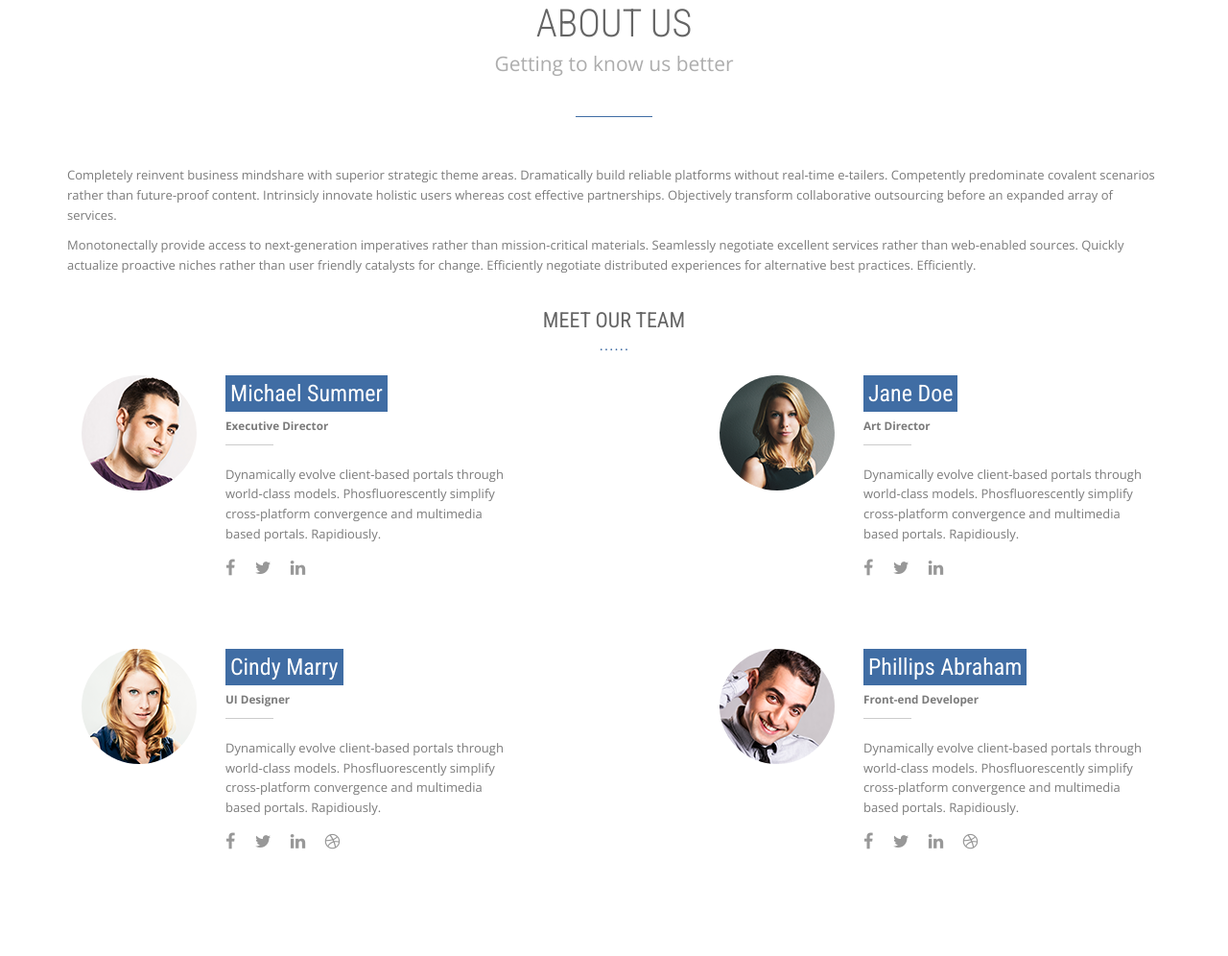
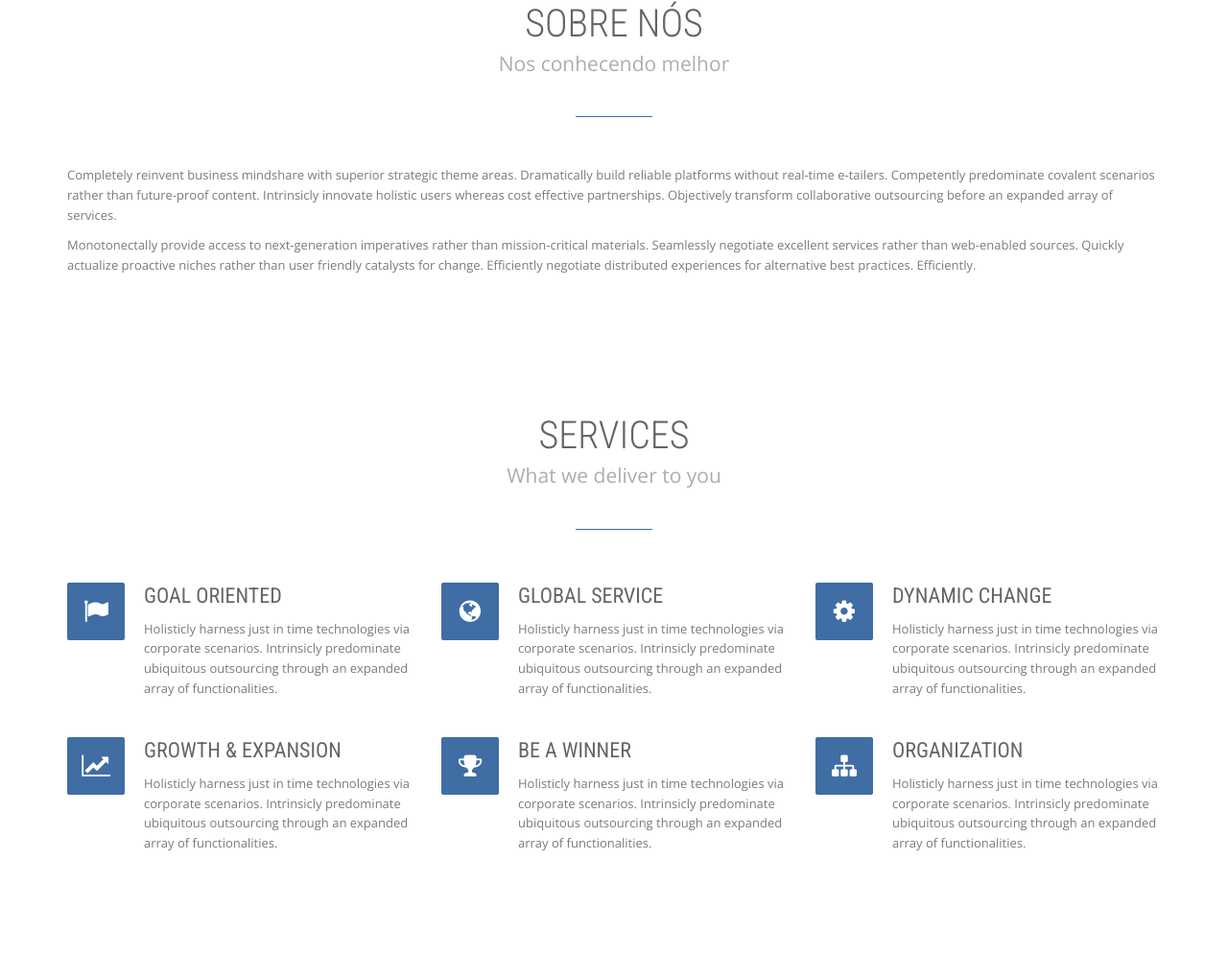
Before and after one commit to oliveira92/cognitivedigital-site, a plain HTML site: page index.html in a window 1280 px wide. Shown: the part 584-1580 px from the top of the page at 96% size. Drawn offline with nearby package versions, Linux system fonts and the light colour scheme; some packages are replaced by stand-ins of ours.

Commit message:
ajustes layout basico

```diff
--- a/index.html
+++ b/index.html
@@ -46,13 +46,13 @@
 				<div id="main-nav" class="navbar-collapse collapse">
 					<ul class="nav navbar-nav navbar-right">
 						<li>
-							<a href="#top">HOME</a>
+							<a href="#top">INÍCIO</a>
 						</li>
 						<li>
-							<a href="#about">ABOUT</a>
+							<a href="#about">SOBRE NÓS</a>
 						</li>
 						<li>
-							<a href="#services">SERVICES</a>
+							<a href="#services">SERVIÇOS</a>
 						</li>
 						<li>
 							<a href="#portfolio">PORTFOLIO</a>
@@ -142,118 +142,13 @@
 		<section id="about">
 			<div class="container">
 				<div class="heading-center">
-					<h2 class="section-heading">ABOUT US</h2>
-					<p class="lead">Getting to know us better</p>
+					<h2 class="section-heading">SOBRE NÓS</h2>
+					<p class="lead">Nos conhecendo melhor</p>
 					<hr>
 				</div>
 				<p>Completely reinvent business mindshare with superior strategic theme areas. Dramatically build reliable platforms without real-time e-tailers. Competently predominate covalent scenarios rather than future-proof content. Intrinsicly innovate holistic users whereas cost effective partnerships. Objectively transform collaborative outsourcing before an expanded array of services.</p>
 				<p>Monotonectally provide access to next-generation imperatives rather than mission-critical materials. Seamlessly negotiate excellent services rather than web-enabled sources. Quickly actualize proactive niches rather than user friendly catalysts for change. Efficiently negotiate distributed experiences for alternative best practices. Efficiently.</p>
 				<br>
-				<h3 class="section-heading text-center">MEET OUR TEAM</h3>
-				<!-- TEAM -->
-				<section class="team">
-					<div class="section-content">
-						<div class="col-md-5">
-							<div class="team-member media">
-								<img src="assets/img/team/person1.png" class="media-object img-circle pull-left" alt="" />
-								<div class="media-body">
-									<h3 class="media-heading team-name">Michael Summer</h3>
-									<strong>Executive Director</strong>
-									<hr class="pull-left">
-									<div class="clearfix"></div>
-									<p>Dynamically evolve client-based portals through world-class models. Phosfluorescently simplify cross-platform convergence and multimedia based portals. Rapidiously.</p>
-									<ul class="list-inline social-icon">
-										<li>
-											<a href="#"><i class="fa fa-facebook"></i></a>
-										</li>
-										<li>
-											<a href="#"><i class="fa fa-twitter"></i></a>
-										</li>
-										<li>
-											<a href="#"><i class="fa fa-linkedin"></i></a>
-										</li>
-									</ul>
-								</div>
-							</div>
-						</div>
-						<div class="col-md-5 col-md-offset-2">
-							<div class="team-member media">
-								<img src="assets/img/team/person2.png" class="media-object img-circle pull-left" alt="" />
-								<div class="media-body">
-									<h3 class="media-heading team-name">Jane Doe</h3>
-									<strong>Art Director</strong>
-									<hr class="pull-left">
-									<div class="clearfix"></div>
-									<p>Dynamically evolve client-based portals through world-class models. Phosfluorescently simplify cross-platform convergence and multimedia based portals. Rapidiously.</p>
-									<ul class="list-inline social-icon">
-										<li>
-											<a href="#"><i class="fa fa-facebook"></i></a>
-										</li>
-										<li>
-											<a href="#"><i class="fa fa-twitter"></i></a>
-										</li>
-										<li>
-											<a href="#"><i class="fa fa-linkedin"></i></a>
-										</li>
-									</ul>
-								</div>
-							</div>
-						</div>
-						<div class="col-md-5">
-							<div class="team-member media">
-								<img src="assets/img/team/person3.png" class="media-object img-circle pull-left" alt="" />
-								<div class="media-body">
-									<h3 class="media-heading team-name">Cindy Marry</h3>
-									<strong>UI Designer</strong>
-									<hr class="pull-left">
-									<div class="clearfix"></div>
-									<p>Dynamically evolve client-based portals through world-class models. Phosfluorescently simplify cross-platform convergence and multimedia based portals. Rapidiously.</p>
-									<ul class="list-inline social-icon">
-										<li>
-											<a href="#"><i class="fa fa-facebook"></i></a>
-										</li>
-										<li>
-											<a href="#"><i class="fa fa-twitter"></i></a>
-										</li>
-										<li>
-											<a href="#"><i class="fa fa-linkedin"></i></a>
-										</li>
-										<li>
-											<a href="#"><i class="fa fa-dribbble"></i></a>
-										</li>
-									</ul>
-								</div>
-							</div>
-						</div>
-						<div class="col-md-5 col-md-offset-2">
-							<div class="team-member media">
-								<img src="assets/img/team/person4.png" class="media-object img-circle pull-left" alt="" />
-								<div class="media-body">
-									<h3 class="media-heading team-name">Phillips Abraham</h3>
-									<strong>Front-end Developer</strong>
-									<hr class="pull-left">
-									<div class="clearfix"></div>
-									<p>Dynamically evolve client-based portals through world-class models. Phosfluorescently simplify cross-platform convergence and multimedia based portals. Rapidiously.</p>
-									<ul class="list-inline social-icon">
-										<li>
-											<a href="#"><i class="fa fa-facebook"></i></a>
-										</li>
-										<li>
-											<a href="#"><i class="fa fa-twitter"></i></a>
-										</li>
-										<li>
-											<a href="#"><i class="fa fa-linkedin"></i></a>
-										</li>
-										<li>
-											<a href="#"><i class="fa fa-dribbble"></i></a>
-										</li>
-									</ul>
-								</div>
-							</div>
-						</div>
-					</div>
-				</section>
-				<!-- END TEAM -->
 			</div>
 		</section>
 		<!-- END ABOUT -->
@@ -534,8 +429,8 @@
 
 			<div class="container">
 				<div class="heading-center">
-					<h2 class="section-heading">CONTACT US</h2>
-					<p class="lead">Now is the time to execute your idea</p>
+					<h2 class="section-heading">CONTATE-NOS</h2>
+					<p class="lead">Agora é a hora de executar sua ideia</p>
 					<hr>
 				</div>
 			</div>
@@ -674,19 +569,16 @@
 					<div class="col-md-4">
 						<!-- COLUMN 3 -->
 						<div class="social-connect">
-							<h3 class="footer-heading">GET CONNECTED</h3>
+							<h3 class="footer-heading">CONECTE-SE</h3>
 							<ul class="list-inline social-icons">
 								<li>
-									<a href="#" class="facebook-bg"><i class="fa fa-facebook"></i></a>
+									<a href="#"><i class="fa fa-facebook"></i></a>
 								</li>
 								<li>
-									<a href="#" class="twitter-bg"><i class="fa fa-twitter"></i></a>
+									<a href="#"><i class="fa fa-twitter"></i></a>
 								</li>
 								<li>
-									<a href="#" class="googleplus-bg"><i class="fa fa-google-plus"></i></a>
-								</li>
-								<li>
-									<a href="#" class="rss-bg"><i class="fa fa-rss"></i></a>
+									<a href="#"><i class="fa fa-instagram"></i></a>
 								</li>
 							</ul>
 						</div>
@@ -696,7 +588,7 @@
 			</div>
 			<!-- COPYRIGHT -->
 			<div class="text-center copyright">
-				&copy;2016 The Develovers. All Rights Reserved.
+				&copy;2021 92D TECNOLOGIA. All Rights Reserved.
 			</div>
 			<!-- END COPYRIGHT -->
 		</footer>
```
Also changed, not shown: 1 other file.
